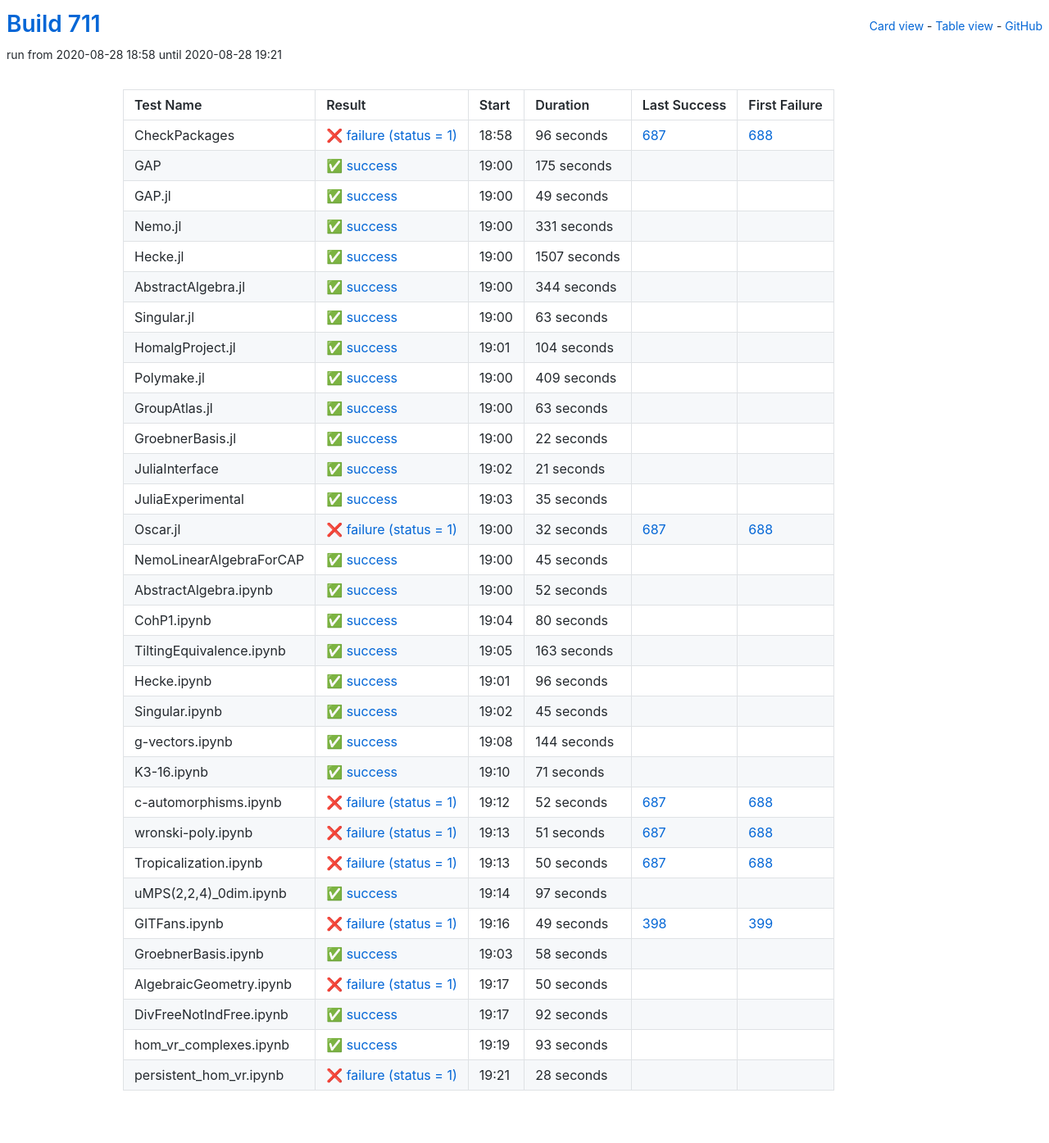
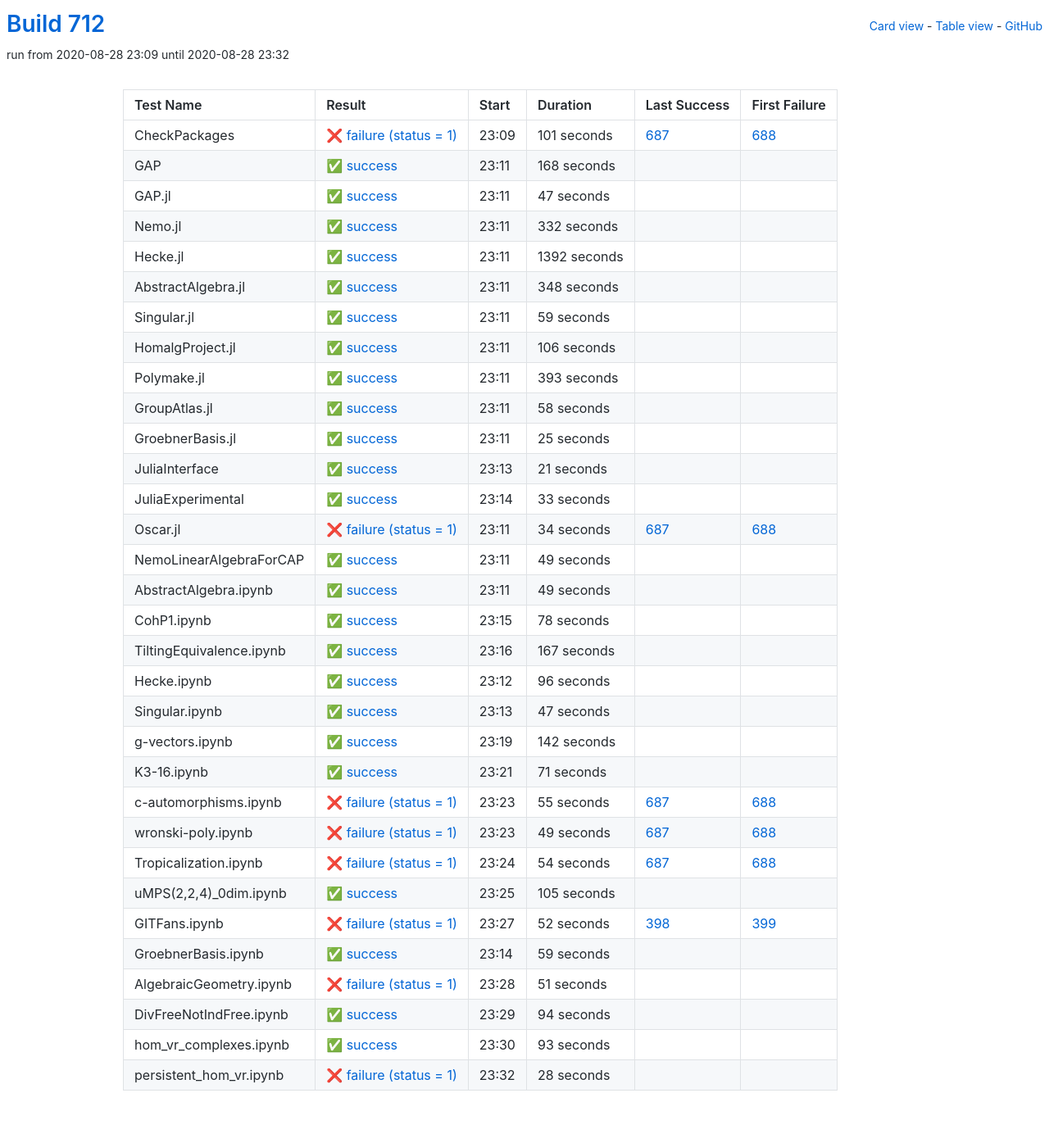
Before and after one commit to oscar-system/oscar-ci-status-stable, a Jekyll site: the page built from table.html, in a window 1280 px wide. Shown: the whole page at 82% size. Built offline with Jekyll 4.4.1, drawn with Linux system fonts in a browser that asks for light colours.

Commit message:
Build #712

```diff
--- a/_data/ci.yml
+++ b/_data/ci.yml
@@ -1,6 +1,6 @@
 ---
-build: 711
-build_url: https://oscarci.mathematik.uni-kl.de/job/oscar-stable/711/
+build: 712
+build_url: https://oscarci.mathematik.uni-kl.de/job/oscar-stable/712/
 job: oscar-stable
 organization: oscar-system
 repo: oscar-ci-status-stable
@@ -8,140 +8,140 @@ repourl: https://github.com/oscar-system/oscar-ci-status-stable
 tests:
 - name: CheckPackages
   id: checkpackages
-  log: https://oscarci.mathematik.uni-kl.de/job/oscar-stable/711/artifact/logs/build-711/CheckPackages.log
-  start: 2020-08-28 18:58
+  log: https://oscarci.mathematik.uni-kl.de/job/oscar-stable/712/artifact/logs/build-712/CheckPackages.log
+  start: 2020-08-28 23:09
   success: false
   exitcode: 1
   status: failure
-  duration: 96
+  duration: 101
   last_success: 687
   last_success_url: https://oscarci.mathematik.uni-kl.de/job/oscar-stable/687/
   first_failure: 688
   first_failure_url: https://oscarci.mathematik.uni-kl.de/job/oscar-stable/688/
 - name: GAP
   id: gap
-  log: https://oscarci.mathematik.uni-kl.de/job/oscar-stable/711/artifact/logs/build-711/GAP.log
-  start: 2020-08-28 19:00
+  log: https://oscarci.mathematik.uni-kl.de/job/oscar-stable/712/artifact/logs/build-712/GAP.log
+  start: 2020-08-28 23:11
   success: true
   exitcode: 0
   status: success
-  duration: 175
+  duration: 168
   last_success: false
   last_success_url:
   first_failure: false
   first_failure_url:
 - name: GAP.jl
   id: gap-jl
-  log: https://oscarci.mathematik.uni-kl.de/job/oscar-stable/711/artifact/logs/build-711/GAP.jl.log
-  start: 2020-08-28 19:00
+  log: https://oscarci.mathematik.uni-kl.de/job/oscar-stable/712/artifact/logs/build-712/GAP.jl.log
+  start: 2020-08-28 23:11
   success: true
   exitcode: 0
   status: success
-  duration: 49
+  duration: 47
   last_success: false
   last_success_url:
   first_failure: false
   first_failure_url:
 - name: Nemo.jl
   id: nemo-jl
-  log: https://oscarci.mathematik.uni-kl.de/job/oscar-stable/711/artifact/logs/build-711/Nemo.jl.log
-  start: 2020-08-28 19:00
+  log: https://oscarci.mathematik.uni-kl.de/job/oscar-stable/712/artifact/logs/build-712/Nemo.jl.log
+  start: 2020-08-28 23:11
   success: true
   exitcode: 0
   status: success
-  duration: 331
+  duration: 332
   last_success: false
   last_success_url:
   first_failure: false
   first_failure_url:
 - name: Hecke.jl
   id: hecke-jl
-  log: https://oscarci.mathematik.uni-kl.de/job/oscar-stable/711/artifact/logs/build-711/Hecke.jl.log
-  start: 2020-08-28 19:00
+  log: https://oscarci.mathematik.uni-kl.de/job/oscar-stable/712/artifact/logs/build-712/Hecke.jl.log
+  start: 2020-08-28 23:11
   success: true
   exitcode: 0
   status: success
-  duration: 1507
+  duration: 1392
   last_success: false
   last_success_url:
   first_failure: false
   first_failure_url:
 - name: AbstractAlgebra.jl
   id: abstractalgebra-jl
-  log: https://oscarci.mathematik.uni-kl.de/job/oscar-stable/711/artifact/logs/build-711/AbstractAlgebra.jl.log
-  start: 2020-08-28 19:00
+  log: https://oscarci.mathematik.uni-kl.de/job/oscar-stable/712/artifact/logs/build-712/AbstractAlgebra.jl.log
+  start: 2020-08-28 23:11
   success: true
   exitcode: 0
   status: success
-  duration: 344
+  duration: 348
   last_success: false
   last_success_url:
   first_failure: false
   first_failure_url:
 - name: Singular.jl
   id: singular-jl
-  log: https://oscarci.mathematik.uni-kl.de/job/oscar-stable/711/artifact/logs/build-711/Singular.jl.log
-  start: 2020-08-28 19:00
+  log: https://oscarci.mathematik.uni-kl.de/job/oscar-stable/712/artifact/logs/build-712/Singular.jl.log
+  start: 2020-08-28 23:11
   success: true
   exitcode: 0
   status: success
-  duration: 63
+  duration: 59
   last_success: false
   last_success_url:
   first_failure: false
   first_failure_url:
 - name: HomalgProject.jl
   id: homalgproject-jl
-  log: https://oscarci.mathematik.uni-kl.de/job/oscar-stable/711/artifact/logs/build-711/HomalgProject.jl.log
-  start: 2020-08-28 19:01
+  log: https://oscarci.mathematik.uni-kl.de/job/oscar-stable/712/artifact/logs/build-712/HomalgProject.jl.log
+  start: 2020-08-28 23:11
   success: true
   exitcode: 0
   status: success
-  duration: 104
+  duration: 106
   last_success: false
   last_success_url:
   first_failure: false
   first_failure_url:
 - name: Polymake.jl
   id: polymake-jl
-  log: https://oscarci.mathematik.uni-kl.de/job/oscar-stable/711/artifact/logs/build-711/Polymake.jl.log
-  start: 2020-08-28 19:00
+  log: https://oscarci.mathematik.uni-kl.de/job/oscar-stable/712/artifact/logs/build-712/Polymake.jl.log
+  start: 2020-08-28 23:11
   success: true
   exitcode: 0
   status: success
-  duration: 409
+  duration: 393
   last_success: false
   last_success_url:
   first_failure: false
   first_failure_url:
 - name: GroupAtlas.jl
   id: groupatlas-jl
-  log: https://oscarci.mathematik.uni-kl.de/job/oscar-stable/711/artifact/logs/build-711/GroupAtlas.jl.log
-  start: 2020-08-28 19:00
+  log: https://oscarci.mathematik.uni-kl.de/job/oscar-stable/712/artifact/logs/build-712/GroupAtlas.jl.log
+  start: 2020-08-28 23:11
   success: true
   exitcode: 0
   status: success
-  duration: 63
+  duration: 58
   last_success: false
   last_success_url:
   first_failure: false
   first_failure_url:
 - name: GroebnerBasis.jl
   id: groebnerbasis-jl
-  log: https://oscarci.mathematik.uni-kl.de/job/oscar-stable/711/artifact/logs/build-711/GroebnerBasis.jl.log
-  start: 2020-08-28 19:00
+  log: https://oscarci.mathematik.uni-kl.de/job/oscar-stable/712/artifact/logs/build-712/GroebnerBasis.jl.log
+  start: 2020-08-28 23:11
   success: true
   exitcode: 0
   status: success
-  duration: 22
+  duration: 25
   last_success: false
   last_success_url:
   first_failure: false
   first_failure_url:
 - name: JuliaInterface
   id: juliainterface
-  log: https://oscarci.mathematik.uni-kl.de/job/oscar-stable/711/artifact/logs/build-711/JuliaInterface.log
-  start: 2020-08-28 19:02
+  log: https://oscarci.mathematik.uni-kl.de/job/oscar-stable/712/artifact/logs/build-712/JuliaInterface.log
+  start: 2020-08-28 23:13
   success: true
   exitcode: 0
   status: success
@@ -152,80 +152,80 @@ tests:
   first_failure_url:
 - name: JuliaExperimental
   id: juliaexperimental
-  log: https://oscarci.mathematik.uni-kl.de/job/oscar-stable/711/artifact/logs/build-711/JuliaExperimental.log
-  start: 2020-08-28 19:03
+  log: https://oscarci.mathematik.uni-kl.de/job/oscar-stable/712/artifact/logs/build-712/JuliaExperimental.log
+  start: 2020-08-28 23:14
   success: true
   exitcode: 0
   status: success
-  duration: 35
+  duration: 33
   last_success: false
   last_success_url:
   first_failure: false
   first_failure_url:
 - name: Oscar.jl
   id: oscar-jl
-  log: https://oscarci.mathematik.uni-kl.de/job/oscar-stable/711/artifact/logs/build-711/Oscar.jl.log
-  start: 2020-08-28 19:00
+  log: https://oscarci.mathematik.uni-kl.de/job/oscar-stable/712/artifact/logs/build-712/Oscar.jl.log
+  start: 2020-08-28 23:11
   success: false
   exitcode: 1
   status: failure
-  duration: 32
+  duration: 34
   last_success: 687
   last_success_url: https://oscarci.mathematik.uni-kl.de/job/oscar-stable/687/
   first_failure: 688
   first_failure_url: https://oscarci.mathematik.uni-kl.de/job/oscar-stable/688/
 - name: NemoLinearAlgebraForCAP
   id: nemolinearalgebraforcap
-  log: https://oscarci.mathematik.uni-kl.de/job/oscar-stable/711/artifact/logs/build-711/NemoLinearAlgebraForCAP.log
-  start: 2020-08-28 19:00
+  log: https://oscarci.mathematik.uni-kl.de/job/oscar-stable/712/artifact/logs/build-712/NemoLinearAlgebraForCAP.log
+  start: 2020-08-28 23:11
   success: true
   exitcode: 0
   status: success
-  duration: 45
+  duration: 49
   last_success: false
   last_success_url:
   first_failure: false
   first_failure_url:
 - name: AbstractAlgebra.ipynb
   id: abstractalgebra-ipynb
-  log: https://oscarci.mathematik.uni-kl.de/job/oscar-stable/711/artifact/logs/build-711/AbstractAlgebra.ipynb.log
-  start: 2020-08-28 19:00
+  log: https://oscarci.mathematik.uni-kl.de/job/oscar-stable/712/artifact/logs/build-712/AbstractAlgebra.ipynb.log
+  start: 2020-08-28 23:11
   success: true
   exitcode: 0
   status: success
-  duration: 52
+  duration: 49
   last_success: false
   last_success_url:
   first_failure: false
   first_failure_url:
 - name: CohP1.ipynb
   id: cohp1-ipynb
-  log: https://oscarci.mathematik.uni-kl.de/job/oscar-stable/711/artifact/logs/build-711/CohP1.ipynb.log
-  start: 2020-08-28 19:04
+  log: https://oscarci.mathematik.uni-kl.de/job/oscar-stable/712/artifact/logs/build-712/CohP1.ipynb.log
+  start: 2020-08-28 23:15
   success: true
   exitcode: 0
   status: success
-  duration: 80
+  duration: 78
   last_success: false
   last_success_url:
   first_failure: false
   first_failure_url:
 - name: TiltingEquivalence.ipynb
   id: tiltingequivalence-ipynb
-  log: https://oscarci.mathematik.uni-kl.de/job/oscar-stable/711/artifact/logs/build-711/TiltingEquivalence.ipynb.log
-  start: 2020-08-28 19:05
+  log: https://oscarci.mathematik.uni-kl.de/job/oscar-stable/712/artifact/logs/build-712/TiltingEquivalence.ipynb.log
+  start: 2020-08-28 23:16
   success: true
   exitcode: 0
   status: success
-  duration: 163
+  duration: 167
   last_success: false
   last_success_url:
   first_failure: false
   first_failure_url:
 - name: Hecke.ipynb
   id: hecke-ipynb
-  log: https://oscarci.mathematik.uni-kl.de/job/oscar-stable/711/artifact/logs/build-711/Hecke.ipynb.log
-  start: 2020-08-28 19:01
+  log: https://oscarci.mathematik.uni-kl.de/job/oscar-stable/712/artifact/logs/build-712/Hecke.ipynb.log
+  start: 2020-08-28 23:12
   success: true
   exitcode: 0
   status: success
@@ -236,32 +236,32 @@ tests:
   first_failure_url:
 - name: Singular.ipynb
   id: singular-ipynb
-  log: https://oscarci.mathematik.uni-kl.de/job/oscar-stable/711/artifact/logs/build-711/Singular.ipynb.log
-  start: 2020-08-28 19:02
+  log: https://oscarci.mathematik.uni-kl.de/job/oscar-stable/712/artifact/logs/build-712/Singular.ipynb.log
+  start: 2020-08-28 23:13
   success: true
   exitcode: 0
   status: success
-  duration: 45
+  duration: 47
   last_success: false
   last_success_url:
   first_failure: false
   first_failure_url:
 - name: g-vectors.ipynb
   id: g-vectors-ipynb
-  log: https://oscarci.mathematik.uni-kl.de/job/oscar-stable/711/artifact/logs/build-711/g-vectors.ipynb.log
-  start: 2020-08-28 19:08
+  log: https://oscarci.mathematik.uni-kl.de/job/oscar-stable/712/artifact/logs/build-712/g-vectors.ipynb.log
+  start: 2020-08-28 23:19
   success: true
   exitcode: 0
   status: success
-  duration: 144
+  duration: 142
   last_success: false
   last_success_url:
   first_failure: false
   first_failure_url:
 - name: K3-16.ipynb
   id: k3-16-ipynb
-  log: https://oscarci.mathematik.uni-kl.de/job/oscar-stable/711/artifact/logs/build-711/K3-16.ipynb.log
-  start: 2020-08-28 19:10
+  log: https://oscarci.mathematik.uni-kl.de/job/oscar-stable/712/artifact/logs/build-712/K3-16.ipynb.log
+  start: 2020-08-28 23:21
   success: true
   exitcode: 0
   status: success
@@ -272,104 +272,104 @@ tests:
   first_failure_url:
 - name: c-automorphisms.ipynb
   id: c-automorphisms-ipynb
-  log: https://oscarci.mathematik.uni-kl.de/job/oscar-stable/711/artifact/logs/build-711/c-automorphisms.ipynb.log
-  start: 2020-08-28 19:12
+  log: https://oscarci.mathematik.uni-kl.de/job/oscar-stable/712/artifact/logs/build-712/c-automorphisms.ipynb.log
+  start: 2020-08-28 23:23
   success: false
   exitcode: 1
   status: failure
-  duration: 52
+  duration: 55
   last_success: 687
   last_success_url: https://oscarci.mathematik.uni-kl.de/job/oscar-stable/687/
   first_failure: 688
   first_failure_url: https://oscarci.mathematik.uni-kl.de/job/oscar-stable/688/
 - name: wronski-poly.ipynb
   id: wronski-poly-ipynb
-  log: https://oscarci.mathematik.uni-kl.de/job/oscar-stable/711/artifact/logs/build-711/wronski-poly.ipynb.log
-  start: 2020-08-28 19:13
+  log: https://oscarci.mathematik.uni-kl.de/job/oscar-stable/712/artifact/logs/build-712/wronski-poly.ipynb.log
+  start: 2020-08-28 23:23
   success: false
   exitcode: 1
   status: failure
-  duration: 51
+  duration: 49
   last_success: 687
   last_success_url: https://oscarci.mathematik.uni-kl.de/job/oscar-stable/687/
   first_failure: 688
   first_failure_url: https://oscarci.mathematik.uni-kl.de/job/oscar-stable/688/
 - name: Tropicalization.ipynb
   id: tropicalization-ipynb
-  log: https://oscarci.mathematik.uni-kl.de/job/oscar-stable/711/artifact/logs/build-711/Tropicalization.ipynb.log
-  start: 2020-08-28 19:13
+  log: https://oscarci.mathematik.uni-kl.de/job/oscar-stable/712/artifact/logs/build-712/Tropicalization.ipynb.log
+  start: 2020-08-28 23:24
   success: false
   exitcode: 1
   status: failure
-  duration: 50
+  duration: 54
   last_success: 687
   last_success_url: https://oscarci.mathematik.uni-kl.de/job/oscar-stable/687/
   first_failure: 688
   first_failure_url: https://oscarci.mathematik.uni-kl.de/job/oscar-stable/688/
 - name: uMPS(2,2,4)_0dim.ipynb
   id: umps-2-2-4-0dim-ipynb
-  log: https://oscarci.mathematik.uni-kl.de/job/oscar-stable/711/artifact/logs/build-711/uMPS-2-2-4-_0dim.ipynb.log
-  start: 2020-08-28 19:14
+  log: https://oscarci.mathematik.uni-kl.de/job/oscar-stable/712/artifact/logs/build-712/uMPS-2-2-4-_0dim.ipynb.log
+  start: 2020-08-28 23:25
   success: true
   exitcode: 0
   status: success
-  duration: 97
+  duration: 105
   last_success: false
   last_success_url:
   first_failure: false
   first_failure_url:
 - name: GITFans.ipynb
   id: gitfans-ipynb
-  log: https://oscarci.mathematik.uni-kl.de/job/oscar-stable/711/artifact/logs/build-711/GITFans.ipynb.log
-  start: 2020-08-28 19:16
+  log: https://oscarci.mathematik.uni-kl.de/job/oscar-stable/712/artifact/logs/build-712/GITFans.ipynb.log
+  start: 2020-08-28 23:27
   success: false
   exitcode: 1
   status: failure
-  duration: 49
+  duration: 52
   last_success: 398
   last_success_url: https://oscarci.mathematik.uni-kl.de/job/oscar-stable/398/
   first_failure: 399
   first_failure_url: https://oscarci.mathematik.uni-kl.de/job/oscar-stable/399/
 - name: GroebnerBasis.ipynb
   id: groebnerbasis-ipynb
-  log: https://oscarci.mathematik.uni-kl.de/job/oscar-stable/711/artifact/logs/build-711/GroebnerBasis.ipynb.log
-  start: 2020-08-28 19:03
+  log: https://oscarci.mathematik.uni-kl.de/job/oscar-stable/712/artifact/logs/build-712/GroebnerBasis.ipynb.log
+  start: 2020-08-28 23:14
   success: true
   exitcode: 0
   status: success
-  duration: 58
+  duration: 59
   last_success: false
   last_success_url:
   first_failure: false
   first_failure_url:
 - name: AlgebraicGeometry.ipynb
   id: algebraicgeometry-ipynb
-  log: https://oscarci.mathematik.uni-kl.de/job/oscar-stable/711/artifact/logs/build-711/AlgebraicGeometry.ipynb.log
-  start: 2020-08-28 19:17
+  log: https://oscarci.mathematik.uni-kl.de/job/oscar-stable/712/artifact/logs/build-712/AlgebraicGeometry.ipynb.log
+  start: 2020-08-28 23:28
   success: false
   exitcode: 1
   status: failure
-  duration: 50
+  duration: 51
   last_success: false
   last_success_url:
   first_failure: false
   first_failure_url:
 - name: DivFreeNotIndFree.ipynb
   id: divfreenotindfree-ipynb
-  log: https://oscarci.mathematik.uni-kl.de/job/oscar-stable/711/artifact/logs/build-711/DivFreeNotIndFree.ipynb.log
-  start: 2020-08-28 19:17
+  log: https://oscarci.mathematik.uni-kl.de/job/oscar-stable/712/artifact/logs/build-712/DivFreeNotIndFree.ipynb.log
+  start: 2020-08-28 23:29
   success: true
   exitcode: 0
   status: success
-  duration: 92
+  duration: 94
   last_success: false
   last_success_url:
   first_failure: false
   first_failure_url:
 - name: hom_vr_complexes.ipynb
   id: hom-vr-complexes-ipynb
-  log: https://oscarci.mathematik.uni-kl.de/job/oscar-stable/711/artifact/logs/build-711/hom_vr_complexes.ipynb.log
-  start: 2020-08-28 19:19
+  log: https://oscarci.mathematik.uni-kl.de/job/oscar-stable/712/artifact/logs/build-712/hom_vr_complexes.ipynb.log
+  start: 2020-08-28 23:30
   success: true
   exitcode: 0
   status: success
@@ -380,8 +380,8 @@ tests:
   first_failure_url:
 - name: persistent_hom_vr.ipynb
   id: persistent-hom-vr-ipynb
-  log: https://oscarci.mathematik.uni-kl.de/job/oscar-stable/711/artifact/logs/build-711/persistent_hom_vr.ipynb.log
-  start: 2020-08-28 19:21
+  log: https://oscarci.mathematik.uni-kl.de/job/oscar-stable/712/artifact/logs/build-712/persistent_hom_vr.ipynb.log
+  start: 2020-08-28 23:32
   success: false
   exitcode: 1
   status: failure
```
Also changed, not shown: README.md.
